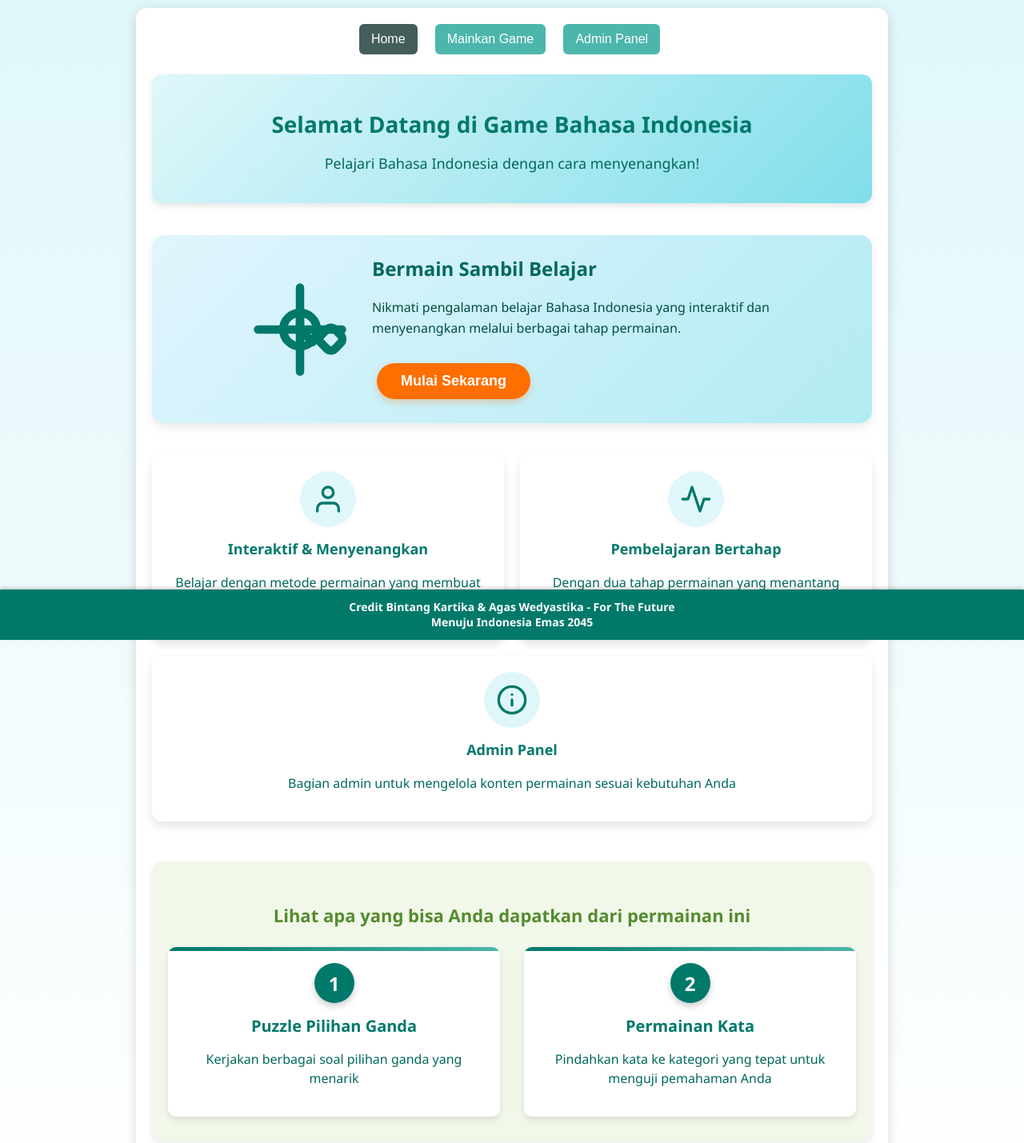
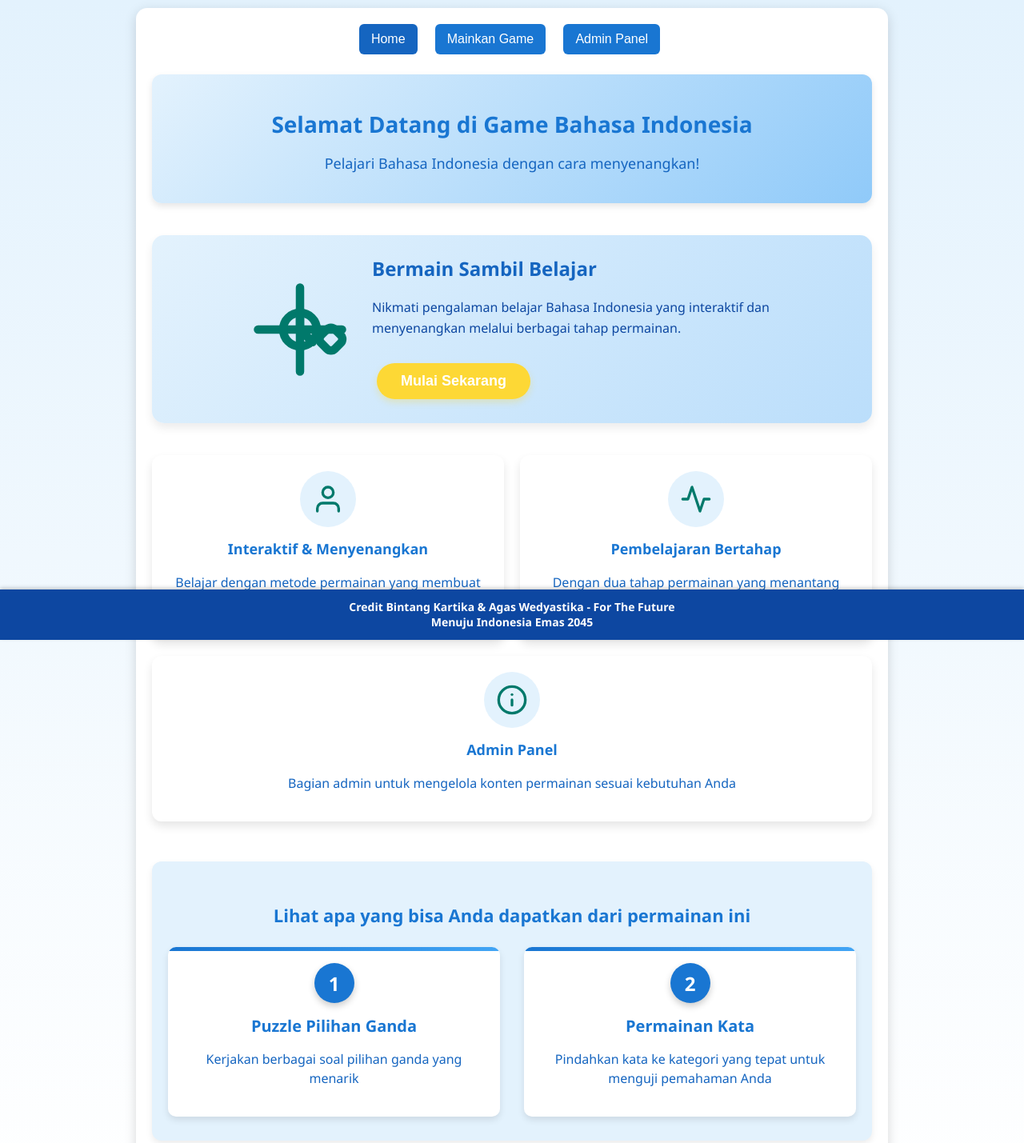
Before and after one commit to BintangKartika06/game-based-learning-Bahasa-, a plain HTML site: page index.html in a window 1280 px wide. Shown: the top 1429 px of the page at 80% size. Drawn offline with Linux system fonts and the light colour scheme.

Commit message:
Update color scheme and background styles for improved UI consistency

```diff
--- a/style.css
+++ b/style.css
@@ -1,6 +1,6 @@
 body {
   font-family: 'Segoe UI', Tahoma, Geneva, Verdana, sans-serif;
-  background: linear-gradient(to bottom, #e0f7fa, #ffffff);
+  background: linear-gradient(to bottom, #e3f2fd, #ffffff);
   color: #333;
   margin: 0;
   padding: 10px 0;
@@ -24,7 +24,7 @@ nav {
 }
 
 .nav-btn {
-  background-color: #4db6ac;
+  background-color: #1976d2;
   color: white;
   border: none;
   padding: 10px 15px;
@@ -38,7 +38,7 @@ nav {
 
 .nav-btn:hover,
 .nav-btn.active {
-  background-color: #445e5b;
+  background-color: #1565c0;
 }
 
 main section {
@@ -50,7 +50,7 @@ main section.active-section {
 }
 
 h1, h2, h3 {
-  color: #00796b;
+  color: #1976d2;
 }
 
 #question {
@@ -82,7 +82,7 @@ h1, h2, h3 {
 }
 
 button {
-  background-color: #4db6ac;
+  background-color: #1976d2;
   color: white;
   border: none;
   padding: 10px 22px;
@@ -95,7 +95,7 @@ button {
 }
 
 button:hover {
-  background-color: #26a69a;
+  background-color: #1565c0;
 }
 
 #message,
@@ -107,7 +107,7 @@ button:hover {
 }
 
 #attempts {
-  color: #f57c00;
+  color: #ff0000;
   font-weight: 600;
   margin-bottom: 1em;
 }
@@ -122,13 +122,13 @@ button:hover {
 }
 
 .word {
-  background-color: #a5d6a7;
-  color: #1b5e20;
+  background-color: #90caf9;
+  color: #0d47a1;
   padding: 10px 20px;
   border-radius: 25px;
   cursor: grab;
   font-weight: 600;
-  box-shadow: 0 2px 4px rgba(27, 94, 32, 0.4);
+  box-shadow: 0 2px 4px rgba(13, 71, 161, 0.4);
   transition: background-color 0.3s;
   min-width: 80px;
   text-align: center;
@@ -147,10 +147,10 @@ button:hover {
 
 .category {
   flex: 1;
-  background-color: #c8e6c9;
+  background-color: #bbdefb;
   border-radius: 12px;
   padding: 15px;
-  box-shadow: inset 0 0 5px rgba(46, 125, 50, 0.3);
+  box-shadow: inset 0 0 5px rgba(13, 71, 161, 0.3);
   display: flex;
   flex-direction: column;
   min-height: 150px;
@@ -158,14 +158,14 @@ button:hover {
 
 .category h3 {
   margin: 0 0 12px 0;
-  color: #2e7d32;
+  color: #0d47a1;
   font-weight: 700;
 }
 
 .dropzone {
   flex-grow: 1;
-  background-color: #edf7ed;
-  border: 2px dashed #81c784;
+  background-color: #e3f2fd;
+  border: 2px dashed #42a5f5;
   border-radius: 10px;
   padding: 10px;
   display: flex;
@@ -224,20 +224,20 @@ button:hover {
   text-align: center;
   padding: 20px 0;
   margin-bottom: 30px;
-  background: linear-gradient(135deg, #e0f7fa 0%, #80deea 100%);
+  background: linear-gradient(135deg, #e3f2fd 0%, #90caf9 100%);
   border-radius: 12px;
   box-shadow: 0 4px 8px rgba(0,0,0,0.1);
 }
 
 .home-header h1 {
-  color: #00796b;
+  color: #1976d2;
   font-size: 28px;
   margin-bottom: 10px;
 }
 
 .subtitle {
   font-size: 18px;
-  color: #00695c;
+  color: #1565c0;
   font-weight: 500;
 }
 
@@ -249,7 +249,7 @@ button:hover {
   gap: 30px;
   margin: 40px 0;
   padding: 25px;
-  background: linear-gradient(135deg, #e1f5fe 0%, #b2ebf2 100%);
+  background: linear-gradient(135deg, #e3f2fd 0%, #bbdefb 100%);
   border-radius: 15px;
   box-shadow: 0 6px 12px rgba(0,0,0,0.08);
 }
@@ -269,7 +269,7 @@ button:hover {
 }
 
 .hero-content h2 {
-  color: #00695c;
+  color: #1565c0;
   font-size: 24px;
   margin-top: 0;
 }
@@ -277,21 +277,21 @@ button:hover {
 .hero-content p {
   font-size: 16px;
   line-height: 1.6;
-  color: #004d40;
+  color: #0d47a1;
 }
 
 .btn-primary {
-  background-color: #ff6f00;
+  background-color: #fdd835;
   font-weight: 600;
   padding: 12px 30px;
   border-radius: 25px;
-  box-shadow: 0 4px 8px rgba(255, 111, 0, 0.3);
+  box-shadow: 0 4px 8px rgba(253, 216, 53, 0.3);
   margin-top: 15px;
   font-size: 18px;
 }
 
 .btn-primary:hover {
-  background-color: #f57c00;
+  background-color: #f9a825;
 }
 
 
@@ -331,7 +331,7 @@ button:hover {
 }
 
 .feature-icon {
-  background-color: #e0f7fa;
+  background-color: #e3f2fd;
   width: 70px;
   height: 70px;
   border-radius: 50%;
@@ -342,26 +342,26 @@ button:hover {
 }
 
 .feature-card h3 {
-  color: #00796b;
+  color: #1976d2;
   margin-top: 10px;
   font-size: 18px;
 }
 
 .feature-card p {
-  color: #00695c;
+  color: #1565c0;
   line-height: 1.5;
 }
 
 .game-preview {
   margin: 50px 0;
   padding: 30px 20px;
-  background-color: #f1f8e9;
+  background-color: #e3f2fd;
   border-radius: 12px;
   box-shadow: 0 4px 8px rgba(0,0,0,0.08);
 }
 
 .game-preview h3 {
-  color: #558b2f;
+  color: #1976d2;
   font-size: 22px;
   margin-bottom: 25px;
 }
@@ -393,13 +393,13 @@ button:hover {
   left: 0;
   width: 100%;
   height: 5px;
-  background: linear-gradient(to right, #00796b, #4db6ac);
+  background: linear-gradient(to right, #1976d2, #42a5f5);
 }
 
 .stage-number {
   width: 50px;
   height: 50px;
-  background-color: #00796b;
+  background-color: #1976d2;
   color: white;
   border-radius: 50%;
   display: flex;
@@ -412,13 +412,13 @@ button:hover {
 }
 
 .game-stage-card h4 {
-  color: #00796b;
+  color: #1976d2;
   font-size: 20px;
   margin: 10px 0;
 }
 
 .game-stage-card p {
-  color: #00695c;
+  color: #1565c0;
   line-height: 1.5;
 }
 
@@ -518,7 +518,7 @@ button:hover {
 /* Footer styling */
 footer {
   width: 100%;
-  background-color: #00796b;
+  background-color: #0d47a1;
   color: white;
   padding: 12px 0;
   text-align: center;
```
